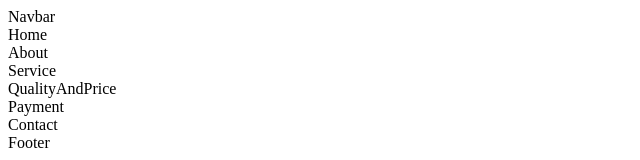
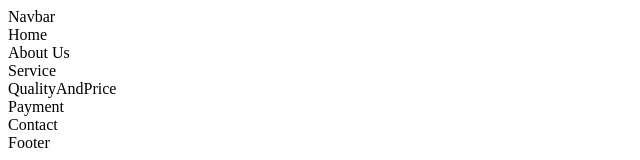
Before and after one commit to WahyuAndikaRahadi/ISP-Project, a React (Vite) app: page / in a window 1280 px wide. Shown: the top 160 px of the page, without its empty margins (0-640 px from the left). Built offline with nearby package versions, Linux system fonts and the light colour scheme.

Commit message:
update-about

```diff
--- a/src/sections/About.jsx
+++ b/src/sections/About.jsx
@@ -2,7 +2,7 @@ import React from 'react'
 
 const About = () => {
   return (
-    <div>About</div>
+    <div>About Us</div>
   )
 }
 
```
